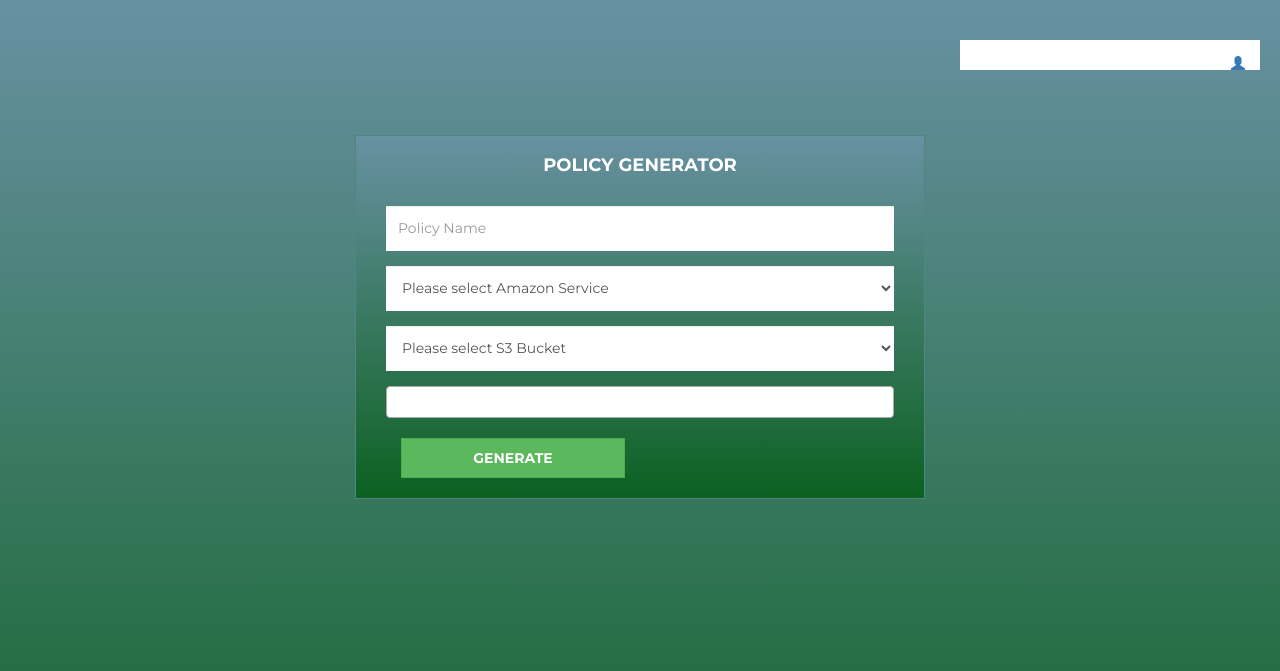
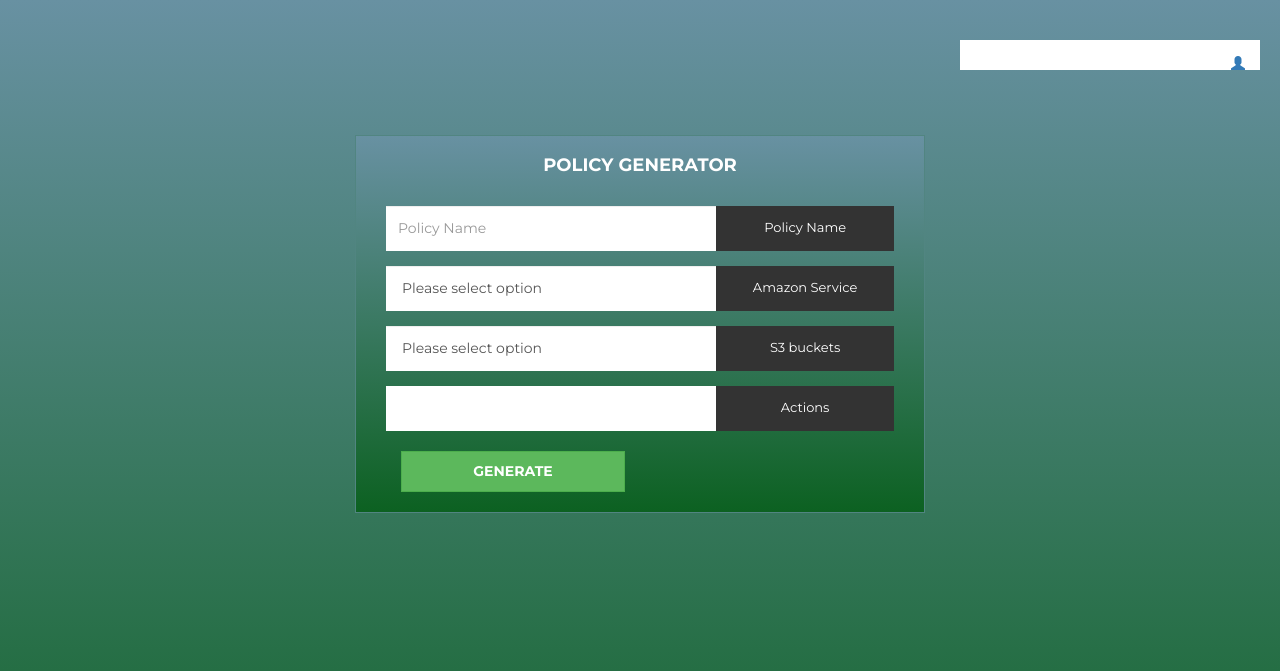
Before and after one commit to veshitala/IAM-Manager, a Django app: template templates/custom_policy.html in a window 1280 px wide. Shown: the top 671 px of the page. Run offline with Django 3.2, Linux system fonts and the light colour scheme; the template is opened without the code that fills it, so the values that code supplies are empty; some libraries are stand-ins or nearby versions.

Commit message:
changed https to http and done style changes

```diff
--- a/app.json
+++ b/app.json
@@ -1,7 +1,7 @@
 {
     "name": "IAM",
     "description": "Self-hosted IAM app",
-    "repository": "https://github.com/MicroPyramid/IAM-Manager",
+    "repository": "http://github.com/MicroPyramid/IAM-Manager",
     "scripts": {
     "postdeploy": "python manage.py makemigrations && python manage.py migrate"
   }
--- a/static/css/styles.css
+++ b/static/css/styles.css
@@ -321,3 +321,34 @@ overflow-y: scroll;
     padding: 6px 20px;
     right: 175px;
 }
+.select2_panel{
+    display: table;
+    width: 100%;
+    background: white;
+}
+.select2_panel .select2_block{
+    display: table-cell;
+}
+.select2_panel .select2_label{
+    display: table-cell;
+    width:150px;
+    padding: 15px 6px;
+    font-weight: normal;
+    right: 0;
+    margin-right: 0;
+    width: 35%;
+    padding-top: 12px;
+    background: #333;
+    color: #fff;
+    font-size: 13px;
+    border-radius: 0;
+}
+.select2_panel .select2-container--default .select2-selection--multiple{
+    border:none;
+}
+.select2_panel .select2-container--default.select2-container--focus .select2-selection--multiple{
+    border-radius:0;
+    min-height: 45px;
+    border:none;
+    box-shadow: none;
+}
--- a/templates/base.html
+++ b/templates/base.html
@@ -6,11 +6,11 @@
     <meta http-equiv="X-UA-Compatible" content="IE=edge">
     <meta name="viewport" content="width=device-width, initial-scale=1">
     <title>IAM Manager</title>
-    <script type="text/javascript" src="https://code.jquery.com/jquery-1.10.2.min.js"></script>
-    <script type="text/javascript" src="https://maxcdn.bootstrapcdn.com/bootstrap/3.3.0/js/bootstrap.min.js"></script>
-    <link rel="stylesheet" href="https://maxcdn.bootstrapcdn.com/bootstrap/3.3.6/css/bootstrap.min.css" >
-    <link type="text/css" href="https://select2.github.io/dist/css/select2.min.css" rel="stylesheet">
-    <link href='https://fonts.googleapis.com/css?family=Montserrat:400,700' rel='stylesheet' type='text/css'>
+    <script type="text/javascript" src="http://code.jquery.com/jquery-1.10.2.min.js"></script>
+    <script type="text/javascript" src="http://maxcdn.bootstrapcdn.com/bootstrap/3.3.0/js/bootstrap.min.js"></script>
+    <link rel="stylesheet" href="http://maxcdn.bootstrapcdn.com/bootstrap/3.3.6/css/bootstrap.min.css" >
+    <link type="text/css" href="http://select2.github.io/dist/css/select2.min.css" rel="stylesheet">
+    <link href='http://fonts.googleapis.com/css?family=Montserrat:400,700' rel='stylesheet' type='text/css'>
     <link href="//maxcdn.bootstrapcdn.com/font-awesome/4.2.0/css/font-awesome.min.css" rel="stylesheet">
     <link type="text/css" href="{{STATIC_URL}}css/styles.css" rel="stylesheet">
         <link type="text/css" href="{{STATIC_URL}}css/responsive.css" rel="stylesheet">
--- a/templates/custom_policy.html
+++ b/templates/custom_policy.html
@@ -7,34 +7,39 @@
       <form role="form" id="custom_policy_form" class="col-md-12 go-right" method="post">
         {% csrf_token %}
         <h2 class="title">Policy Generator</h2>
-
         <div class="form-group">
-                    <input type="text" id="policy_name" name="policy_name" tabindex="1" class="form-control" placeholder="Policy Name">
-                  </div>
+            <input type="text" id="policy_name" name="policy_name" tabindex="1" class="form-control" placeholder="Policy Name">
+            <label for="name">Policy Name</label>
+          </div>
          <div class="form-group">
+          <label for="name">Amazon Service</label>
           <select name="amazon_s3_service" class="form-control" id="amazon_s3_service">
-            <option value="">Please select Amazon Service</option>
+            <option value="">Please select option</option>
             <option value="s3">s3</option>
-            <label for="name">Amazon Service</label>
           </select>
         </div>
         <div class="form-group s3_div">
+          <label for="name">S3 buckets</label>
           <select class="form-control" name="bucket_name" id="bucket_name">
-            <option value="">Please select S3 Bucket</option>
+            <option value="">Please select option</option>
             {% for bucket in response_buckets %}
             <option value="{{ bucket.Name }}">{{ bucket.Name }}</option>
             {% endfor %}
-            <label for="name">S3 buckets</label>
           </select>
         </div>
-        <div class="form-group s3_div">
-          <select class="form-control js-example-basic-multiple" multiple="multiple" name="action" id="action">
+        <div class="form-group select2_panel">
+          <div class="select2_block">
+             <select class="form-control js-example-basic-multiple" multiple="multiple" name="action" id="action">
             <option value="CreateBucket">Create Bucket</option>
             <option value="DeleteBucket">Delete Bucket</option>
             <option value="GetObject">Get Object</option>
             <option value="ListBucket">List Bucket</option>
             <option value="DeleteObject">Delete Object</option>
           </select>
+          </div>
+          <div class="select2_label">
+            Actions
+          </div>
         </div>
         <p id="exception_error"></p>
         <div class="row btn_row">
--- a/templates/login.html
+++ b/templates/login.html
@@ -6,9 +6,9 @@
     <meta http-equiv="X-UA-Compatible" content="IE=edge">
     <meta name="viewport" content="width=device-width, initial-scale=1">
     <title>IAM Manager</title>
-    <script type="text/javascript" src="https://code.jquery.com/jquery-1.10.2.min.js"></script>
-    <script type="text/javascript" src="https://maxcdn.bootstrapcdn.com/bootstrap/3.3.0/js/bootstrap.min.js"></script>
-    <link rel="stylesheet" href="https://maxcdn.bootstrapcdn.com/bootstrap/3.3.6/css/bootstrap.min.css" >
+    <script type="text/javascript" src="http://code.jquery.com/jquery-1.10.2.min.js"></script>
+    <script type="text/javascript" src="http://maxcdn.bootstrapcdn.com/bootstrap/3.3.0/js/bootstrap.min.js"></script>
+    <link rel="stylesheet" href="http://maxcdn.bootstrapcdn.com/bootstrap/3.3.6/css/bootstrap.min.css" >
     <link href="//maxcdn.bootstrapcdn.com/font-awesome/4.2.0/css/font-awesome.min.css" rel="stylesheet">
     <link type="text/css" href="{{STATIC_URL}}css/login.css" rel="stylesheet">
   </head>
```
Also changed, not shown: README.md.
